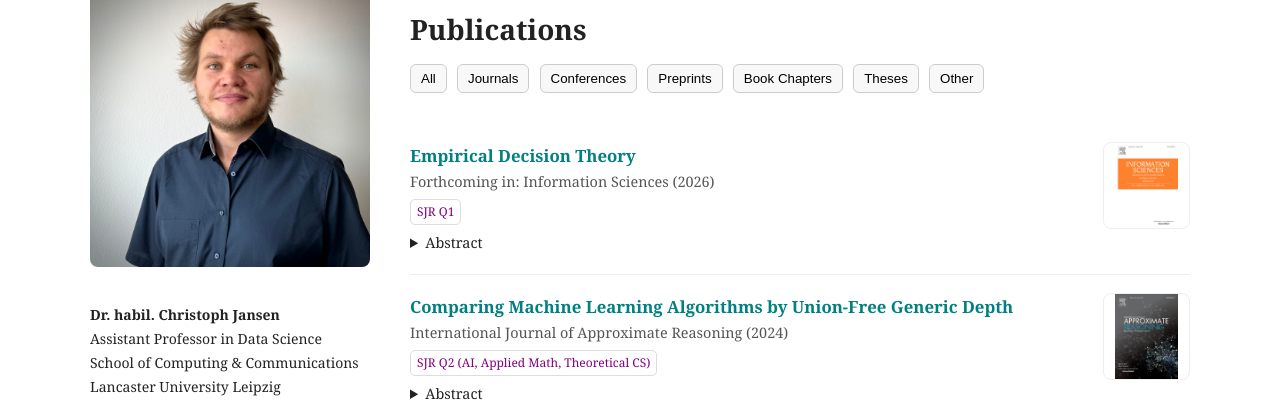
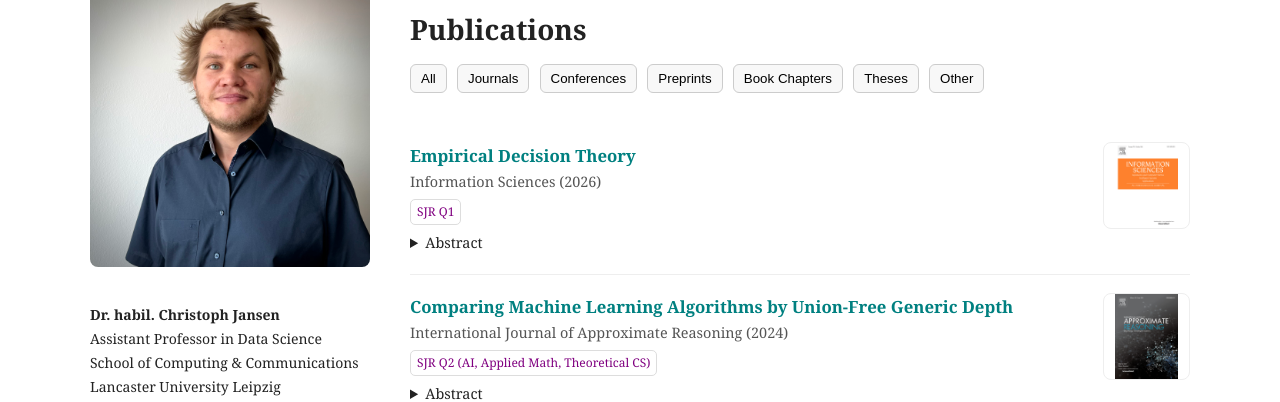
Before and after one commit to jansenc/jansenc.github.io, a Jekyll site: the page built from publications/index.md, in a window 1280 px wide and 900 px high. Shown: the part 170-572 px from the top of the window. Built offline with Jekyll 4.4.1, drawn with Linux system fonts in a browser that asks for light colours.

Commit message:
Update index.md

```diff
--- a/publications/index.md
+++ b/publications/index.md
@@ -101,8 +101,8 @@ function filterPubs(type) {
 
 <div class="pub journal">
   <div class="pub-left">
-    <div class="pub-title"><b><a href="https://arxiv.org/abs/2512.05677" class="paper-link">Empirical Decision Theory</a></b></div>
-    <div class="pub-meta">Forthcoming in: Information Sciences (2026)</div>
+    <div class="pub-title"><b><a href="" class="paper-link">Empirical Decision Theory</a></b></div>
+    <div class="pub-meta">Information Sciences (2026)</div>
    <span class="tag">SJR Q1 </span>
 
   <details><summary>Abstract</summary>
```
